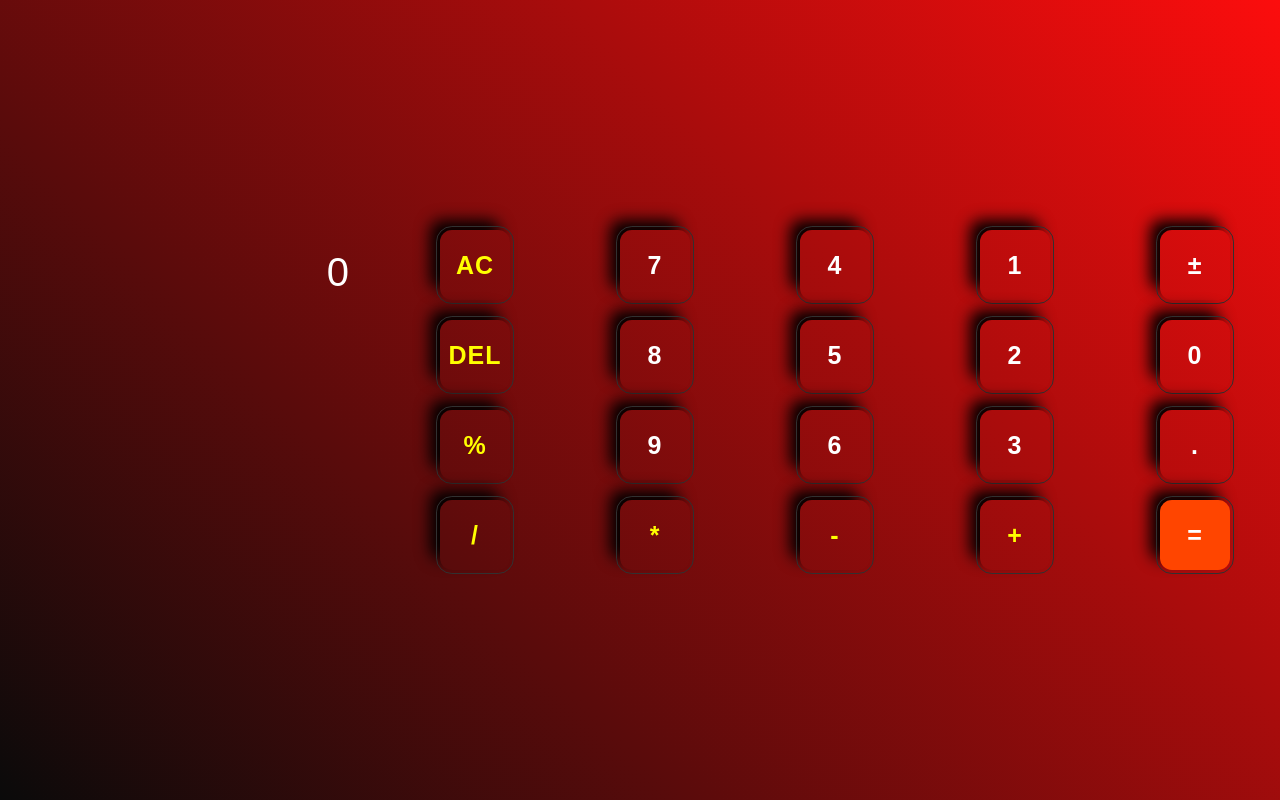
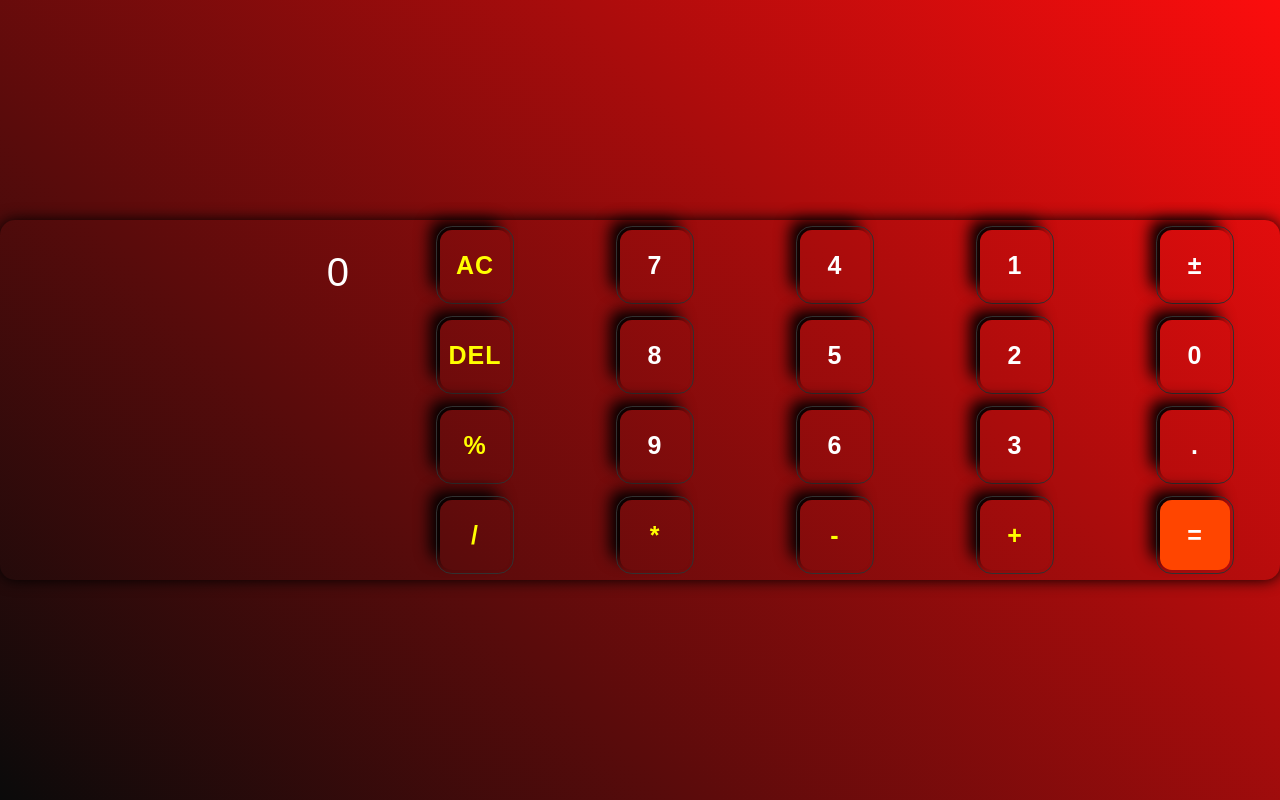
Before and after one commit to shailaahmed16/calculator, a plain HTML site: page index.html in a window 1280 px wide. Drawn offline with Linux system fonts and the light colour scheme.

Commit message:
calstyle.css

```diff
--- a/calstyle.css
+++ b/calstyle.css
@@ -12,6 +12,12 @@ body{
     justify-content: center;
     align-items: center;
     background: linear-gradient(45deg, #0a0a0a, #fc0d0d);
+}
+.calculator{
+    padding: 150x;
+    box-shadow: 0 0 15px #000;
+    border: 2px solid #ee2165 rgb(166.114,114);
+    border-radius: 15px;
 }
 .display input{
     width: 360px;
```
